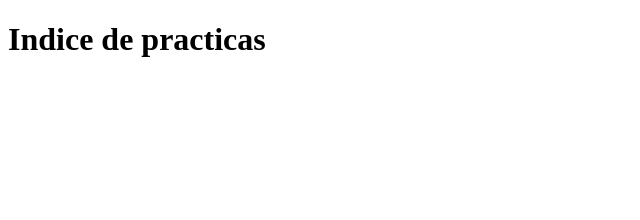
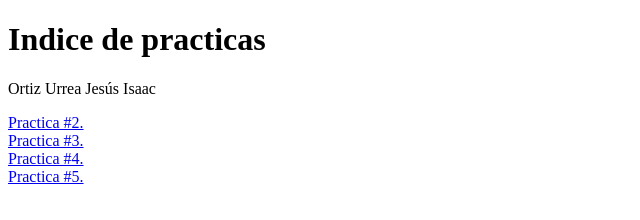
Before and after one commit to IsaacOrtiz24/IsaacOrtiz24.github.io, a plain HTML site: page index/index.html in a window 1280 px wide. Shown: the whole page, without its empty margins (0-640 px from the left). Drawn offline with Linux system fonts and the light colour scheme.

Commit message:
Update index.html

```diff
--- a/index/index.html
+++ b/index/index.html
@@ -1,14 +1,20 @@
 <!DOCTYPE html>
-<html>
+<html lang="en">
 <head>
+	<meta charset="utf-8">
+	<meta name="viewport" content="width-device-width, initial-scale=1.0">
 	<title>	Indice de practicas</title>
 </head>
 <body>
 	<h1>Indice de practicas</h1>
-	<a href="IsaacOrtiz24.github.io/practica_2/"></a>
-	<a href="IsaacOrtiz24.github.io/practica_3/"></a>
-	<a href="IsaacOrtiz24.github.io/Practica_4/"></a>
-	<a href="IsaacOrtiz24.github.io/practica_5/"></a>
+	<p>Ortiz Urrea Jesús Isaac</p>
+
+
+	<a href="IsaacOrtiz24.github.io/practica_2/practica2.html">Practica #2.</a><br>
+	<a href="IsaacOrtiz24.github.io/practica_3/practica3.html">Practica #3.</a><br>
+	<a href="IsaacOrtiz24.github.io/Practica_4/practica4.html">Practica #4.</a><br>
+	<a href="IsaacOrtiz24.github.io/practica_5/practicabootstrap2.html">Practica #5.</a><br>
+
 
 </body>
 </html>
```
